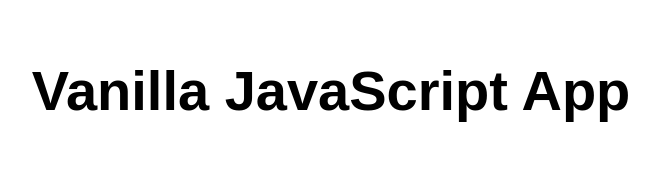
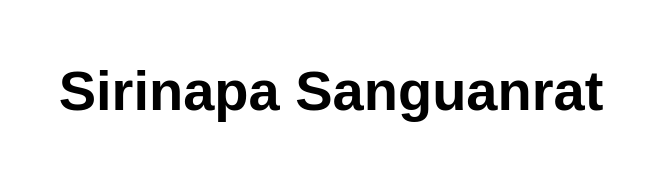
Before and after one commit to Sirinapa06/Clould2564, a plain HTML site: page src/index.html in a window 1280 px wide. Shown: the whole page, without its empty margins (309-968 px from the left). Drawn offline with Linux system fonts and the light colour scheme.

Commit message:
Edit title

```diff
--- a/src/index.html
+++ b/src/index.html
@@ -10,7 +10,7 @@
 
 <body>
   <main>
-    <h1>Vanilla JavaScript App</h1>
+    <h1>Sirinapa Sanguanrat</h1>
   </main>
 </body>
 
```
